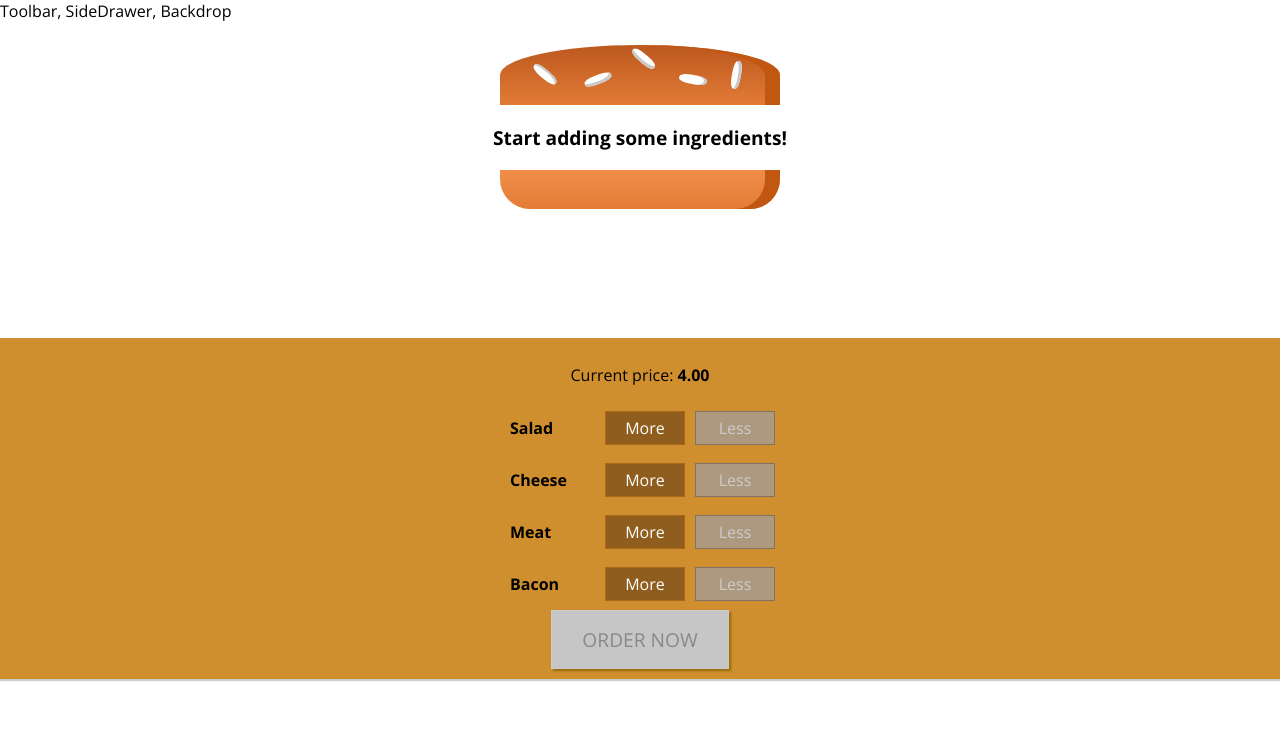
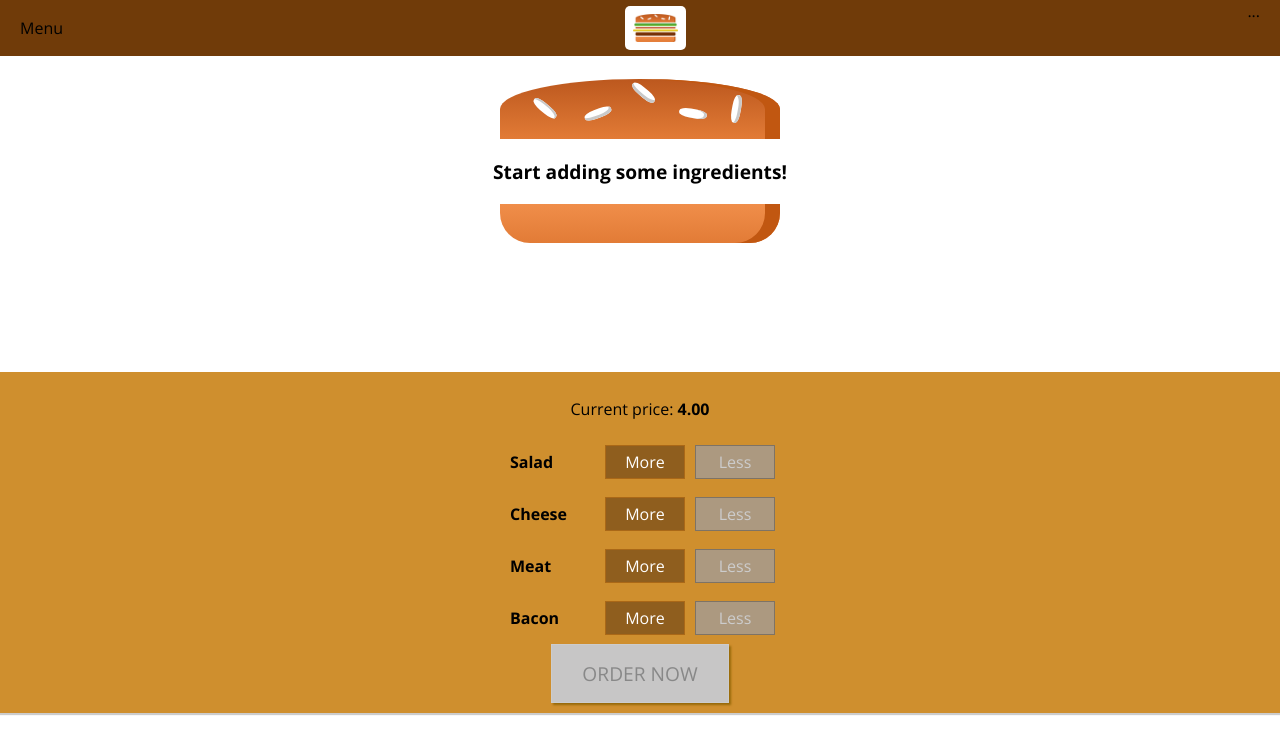
Before and after one commit to addibox/BurgerBuilder-React, a React app: page / in a window 1280 px wide. Shown: the top 754 px of the page. Built offline with nearby package versions, Linux system fonts and the light colour scheme.

Commit message:
added logo

```diff
--- a/src/components/Burger/OrderSummary/OrderSummary.js
+++ b/src/components/Burger/OrderSummary/OrderSummary.js
@@ -18,6 +18,7 @@ const orderSummary = ( props ) => {
             <ul>
                 {ingredientSummary}
             </ul>
+            <p><strong>Total Price: </strong>{props.price.toFixed(2)}</p>
             <p>Continue to Checkout?</p>
             <Button clicked={props.purchaseCanceled} btnType="Danger">CANCEL</Button>
             <Button clicked={props.purchaseContinue} btnType="Success">CONTINUE</Button>
--- a/src/components/Layout/Layout.js
+++ b/src/components/Layout/Layout.js
@@ -2,10 +2,10 @@ import React from 'react';
 
 import Aux from '../../hoc/Aus';
 import classes from './Layout.module.css';
-
+import Toolbar from '../Navigation/Toolbar/Toolbar';
 const layout = ( props ) => (
     <Aux>
-        <div>Toolbar, SideDrawer, Backdrop</div>
+        <Toolbar />
         <main className={classes.Content}>
             { props.children }
         </main>
--- a/src/components/Layout/Layout.module.css
+++ b/src/components/Layout/Layout.module.css
@@ -1,3 +1,3 @@
 .Content{
-    margin-top: 16px;
+    margin-top: 72px;
 }
--- /dev/null
+++ b/src/components/Logo/Logo.js
@@ -0,0 +1,12 @@
+import React from 'react';
+
+import LogoBurger from '../../assests/images/burger-logo.png';
+import classes from './Logo.module.css';
+
+const logo = ( props ) => (
+    <div className={classes.Logo}>
+        <img src={LogoBurger} alt="Burger Logo"/>
+    </div>
+);
+
+export default logo;
--- /dev/null
+++ b/src/components/Logo/Logo.module.css
@@ -0,0 +1,11 @@
+.Logo {
+    background-color: white;
+    padding: 8px;
+    height: 80%;
+    box-sizing: border-box;
+    border-radius: 5px;
+}
+
+.Logo img{
+    height: 100%;
+}
--- /dev/null
+++ b/src/components/Navigation/Toolbar/Toolbar.js
@@ -0,0 +1,16 @@
+import React from 'react';
+
+import classes from './Toolbar.module.css';
+import Logo from '../../Logo/Logo';
+
+const toolbar = ( props ) => (
+    <header className={classes.Toolbar}>
+        <div>Menu</div>
+        <Logo />
+        <nav>
+            ...
+        </nav>
+    </header>
+);
+
+export default toolbar;
--- /dev/null
+++ b/src/components/Navigation/Toolbar/Toolbar.module.css
@@ -0,0 +1,18 @@
+.Toolbar {
+    width: 100%;
+    height: 56px;
+    position: fixed;
+    top: 0;
+    left: 0;
+    background-color: #703B09;
+    display: flex;
+    justify-content: space-between;
+    align-items: center;
+    padding: 0 20px;
+    box-sizing: border-box;
+    z-index: 90;
+}
+
+.Toolbar nav{
+    height: 100%;
+}
--- a/src/containers/BurgerBuilder/BurgerBuilder.js
+++ b/src/containers/BurgerBuilder/BurgerBuilder.js
@@ -96,7 +96,8 @@ class BurgerBuilder extends Component {
                     <OrderSummary
                         ingredients={this.state.ingredients}
                         purchaseCanceled={this.purchaseCancelHandler}
-                        purchaseContinue={this.purchaseContinueHandler}/>
+                        purchaseContinue={this.purchaseContinueHandler}
+                        price={this.state.totalPrice}/>
                 </Modal>
                 <Burger ingredients={this.state.ingredients}/>
                 <BuildControls
```
Also changed, not shown: src/assests/images/burger-logo.png (added).
